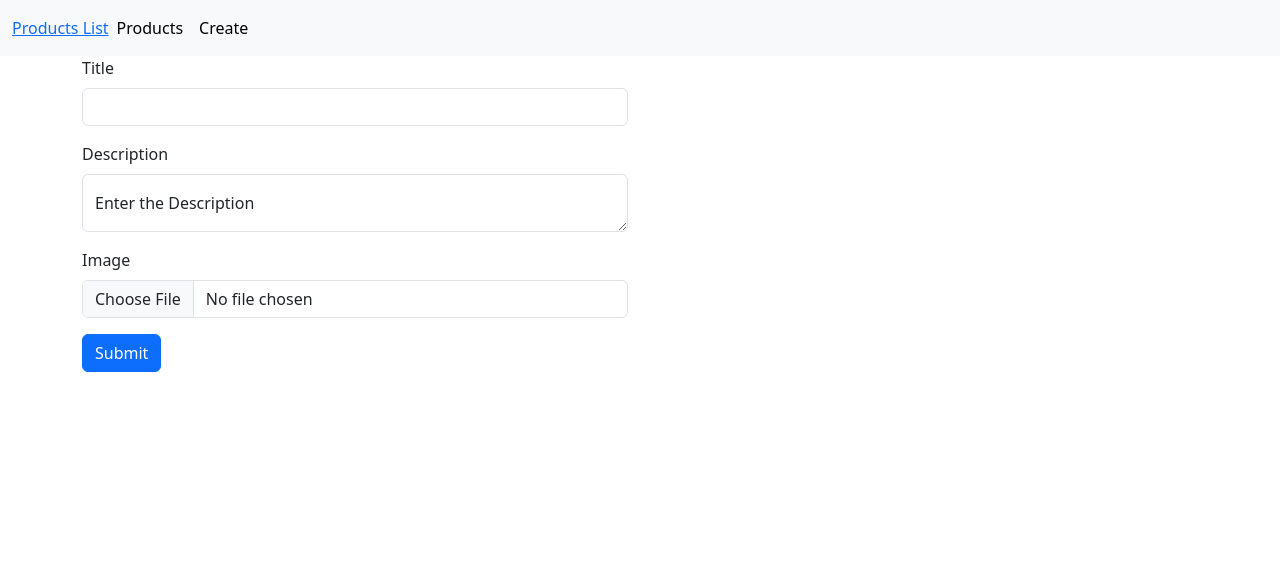
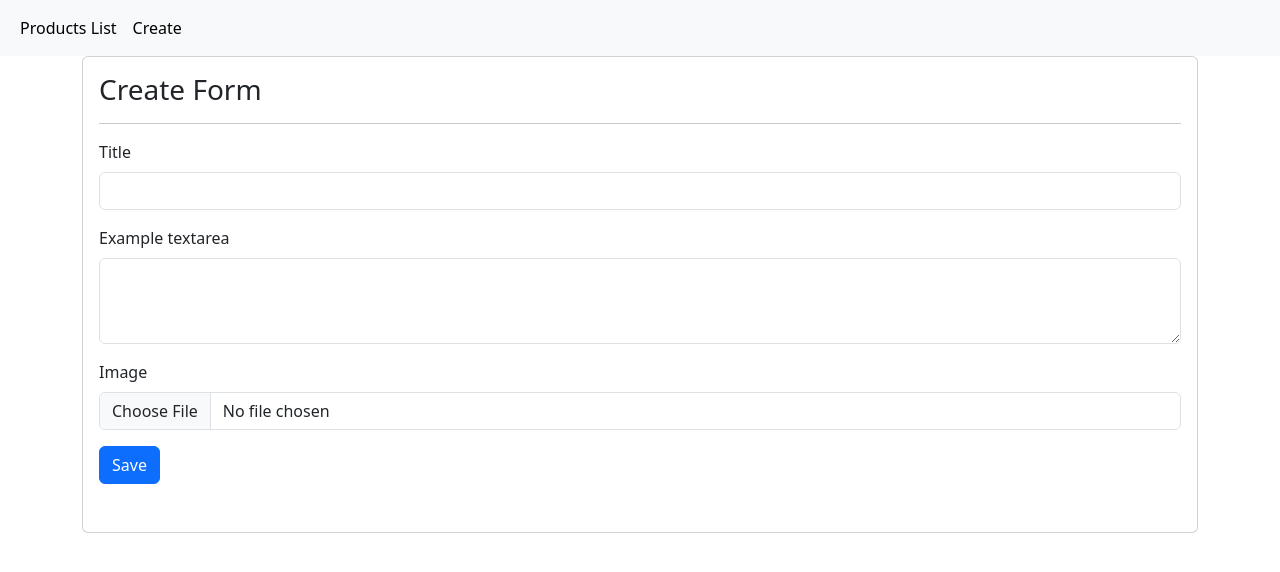
Before and after one commit to blamine19/frontend-react, a React (Create React App) app: page /product/create in a window 1280 px wide. Shown: the top 572 px of the page. Built offline with nearby package versions, Linux system fonts and the light colour scheme.

Commit message:
Commit 23-10-2023 à 23h55

```diff
--- a/src/App.js
+++ b/src/App.js
@@ -13,15 +13,13 @@ function App() {
 
       <nav className="navbar navbar-expand-lg bg-body-tertiary">
         <div className="container-fluid">
-          <Link className="navvar-brand" to={"/"}>Products List</Link>
-          <button className="navbar-toggler" type="button" data-bs-toggle="collapse" data-bs-target="#navbarSupportedContent" aria-controls="navbarSupportedContent" aria-expanded="false" aria-label="Toggle navigation">
-            <span className="navbar-toggler-icon"></span>
-          </button>
+
           <div className="collapse navbar-collapse" id="navbarSupportedContent">
             <ul className="navbar-nav me-auto mb-2 mb-lg-0">
-              <li className="nav-item">
-                <Link className="nav-link active" to={"/"}>Products</Link>
+            <li className="nav-item">
+                <Link className="nav-link active" to={"/"}>Products List</Link>
               </li>
+
               <li className="nav-item">
                 <Link className="nav-link active" to={"/product/create"}>Create</Link>
               </li>
@@ -31,10 +29,9 @@ function App() {
       </nav>
 
       <Routes>
-        <Route path="/product/list" element={<ProductList />}></Route>
+        <Route path="/" element={<ProductList />}></Route>
         <Route path="/product/create" element={<CreateProduct />}></Route>
         <Route path="/product/edit/:id" element={<EditProduct />}></Route>
-
 
       </Routes>
 
--- a/src/components/create.component.js
+++ b/src/components/create.component.js
@@ -1,25 +1,28 @@
 import React, { useState } from "react"
 import axios from "axios"
 import { useNavigate } from "react-router-dom"
-import Button from 'react-bootstrap/Button';
-import Form from 'react-bootstrap/Form';
-import Container from 'react-bootstrap/Container';
-import Row from 'react-bootstrap/Row';
-import Col from 'react-bootstrap/Col';
-import FloatingLabel from 'react-bootstrap/FloatingLabel';
-
 
 
 export default function CreateProduct() {
 
 
-    const navigate = useNavigate()
-    const { title, setTitle } = useState('')
-    const { description, setDescription } = useState('')
-    const { image, setImage } = useState('')
+    const navigate = useNavigate();
+
+    const [title, setTitle] = useState('')
+    const [description, setDescription] = useState('')
+    const [image, setImage] = useState('')
 
     const changeHandler = (e) => {
-        setImage(e.target.files[0])
+
+        const { name, value, files } = e.target;
+
+
+        if (name)
+            console.log("Mlih")
+
+        setImage(e.target.files[0]);
+        console.log(e.target)
+        console.log(e.target.files)
     }
 
 
@@ -27,64 +30,89 @@ export default function CreateProduct() {
         e.preventDefault()
 
         const formData = new FormData()
+
         formData.append('title', title)
         formData.append('description', description)
         formData.append('image', image)
 
+        try {
+            const response = await axios.post('http://127.0.0.1:8000/api/products', formData, {
+                headers: {
+                    'Content-Type': 'multipart/form-data', // Important for sending FormData
+                },
+            });
 
-        await axios.post('http://127.0.0.1:8000/api/products', formData)
+            // Handle success, e.g., show a success message
+            console.log('Data successfully inserted:', response.data);
+            navigate('/')
+
+        } catch (error) {
+            // Handle error, e.g., show an error message
+            console.error('Error inserting data:', error);
+        }
+
+
+
+
+
+        /*
+
+
+        const response = await axios.post("http://1270.0.1:8000/products", formData)
             .then(({ data }) => {
                 console.log(data.message)
-
-                /*useNavigate('/')*/
+                navigate('/')
             })
             .catch(({ response }) => {
-                if (response.status == 442) {
-                    console.log(response.data.errors)
+                if (response.status === 442) {
+                    console.log(response.data.message)
+                } else {
+                    console.log(response.data.message)
+
                 }
-                else {
-                    console.log(response.data.message)
-                }
-            })
+            })*/
     }
 
     return (
+        <div className="container">
+            <div className="row justify-content-center">
+                <div className="conl-12 col-sm-12 col-md-12">
+                    <div className="card">
+                        <div className="card-body">
+                            <h3 className="card-title"> Create Form </h3>
+                            <hr>
+                            </hr>
+                            <div className="form-wrapper">
+                                <form onSubmit={createProduct}>
+                                    <div className="mb-3">
+                                        <label className="form-label">Title</label>
+                                        <input type="text" className="form-control" value={title} onChange={(e) => { setTitle(e.target.value) }} />
+                                    </div>
 
-        <Container>
-            <Row>
-                <Col>
-                    <Form onSubmit={createProduct}>
-                        <Form.Group className="mb-3" controlId="formBasicEmail">
-                            <Form.Label>Title</Form.Label>
-                            <Form.Control type="text" placeholder="" />
-                        </Form.Group>
+                                    <div className="mb-3">
+                                        <label className="form-label">Example textarea</label>
+                                        <textarea className="form-control" id="exampleFormControlTextarea1" rows="3"
+                                            value={description}
+                                            onChange={(e) => { setDescription(e.target.value) }}
+                                        ></textarea>
+                                    </div>
 
-                        <Form.Group className="mb-3" controlId="formBasicEmail">
-                            <Form.Label>Description</Form.Label>
-                            <FloatingLabel
-                                controlId="floatingTextarea"
-                                label="Enter the Description"
-                                className="mb-3"
-                            >
-                                <Form.Control as="textarea" placeholder="Leave a comment here" />
-                            </FloatingLabel>
-                        </Form.Group>
+                                    <div className="mb-3">
+                                        <label className="form-label">Image</label>
+                                        <input name="image" type="file" accept="image/*" className="form-control" onChange={changeHandler} />
+                                    </div>
 
+                                    <div className="mb-3">
+                                        <button type="submit" className="btn btn-primary mb-3">Save</button>
+                                    </div>
 
+                                </form>
 
-                        <Form.Group className="mb-3" controlId="formBasicEmail">
-                            <Form.Label>Image</Form.Label>
-                            <Form.Control type="file" placeholder="" />
-                        </Form.Group>
-
-                        <Button variant="primary" type="submit">
-                            Submit
-                        </Button>
-                    </Form>
-                </Col>
-                <Col>&nbsp;
-                </Col>
-            </Row>
-        </Container>
+                            </div>
+                        </div>
+                    </div>
+                </div>
+            </div>
+        </div>
     )
 }
--- a/src/components/list.component.js
+++ b/src/components/list.component.js
@@ -0,0 +1,80 @@
+import React, { useEffect, useState } from "react"
+import axios from "axios"
+
+
+export default function ProductList() {
+
+
+    const [products, setProducts] = useState([])
+
+    let n = 1
+
+
+    useEffect(() => {
+        fetchProducts();
+    }, [])
+
+
+    const fetchProducts = async () => {
+        await axios.get('http://127.0.0.1:8000/api/products').then(({ data }) => {
+            console.log("------------------")
+            console.log(JSON.stringify(data))
+
+            setProducts(data)
+            console.log("-------fin-----------")
+        })
+    }
+
+    const deleteProduct = async (id) => {
+
+        console.log("delete")
+        await axios.delete('http://127.0.0.1:8000/api/products/' + id)
+            .then(({ data }) => {
+                console.log(data.message)
+                fetchProducts()
+            })
+            .catch(({ response: { data } }) => {
+                console.log(data.message)
+            })
+    }
+
+
+    return (
+        <div class="container">
+
+
+            <table class="table">
+                <thead>
+                    <tr>
+                        <th scope="col">N°</th>
+                        <th scope="col">Title</th>
+                        <th scope="col">Description</th>
+                        <th scope="col">Image</th>
+                        <th scope="col">Delete</th>
+                        <th scope="col">Update</th>
+                    </tr>
+                </thead>
+                <tbody>
+                    {
+                        products.length > 0 && (
+                            products.map((row, key) => (
+                                <tr key={key}>
+                                    <td>{n++}</td>
+                                    <td>{row.title}</td>
+                                    <td>{row.description}</td>
+                                    <td><img width="100px" height="100px" src={`http://127.0.0.1:8000/storage/product/image/${row.image}`} /></td>
+                                    <td><button type="button" class="btn btn-danger" onClick={() => { deleteProduct(row.id) }} >Delete</button></td>
+                                    <td><button type="button" class="btn btn-success" onClick={() => { deleteProduct(row.id) }} >Update</button></td>
+                                </tr>
+                            )
+                            )
+                        )
+                    }
+
+                </tbody>
+            </table>
+        </div>
+
+    )
+
+}
```
Also changed, not shown: src/App_.js (deleted, +0 -25 lines).
